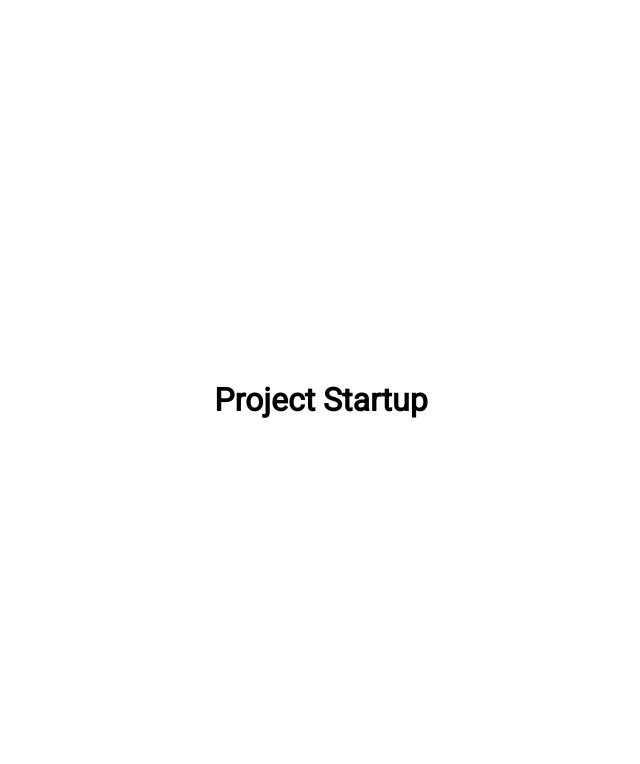
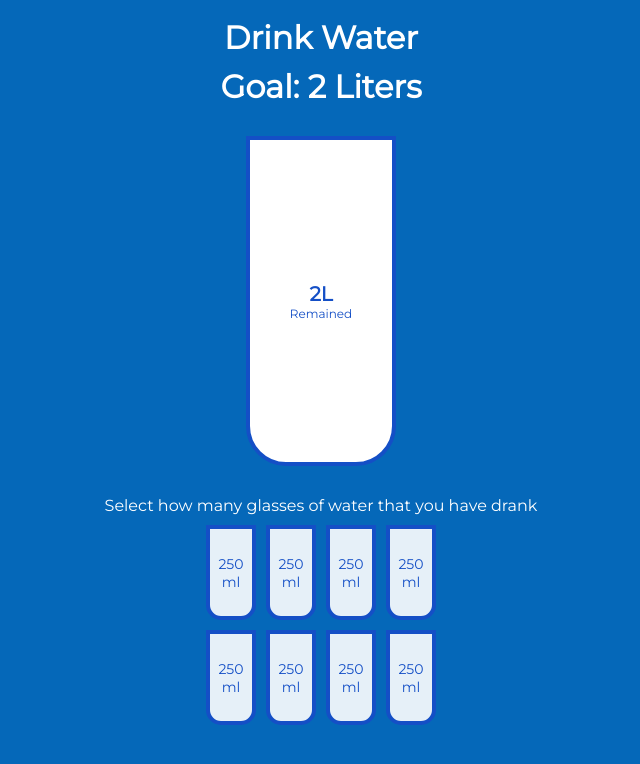
Before and after one commit to Justfemi/DrinkWater, a plain HTML site: page index.html in a window 1280 px wide. Shown: the whole page, without its empty margins (319-959 px from the left). Drawn offline with Linux system fonts and the light colour scheme.

Commit message:
script added

```diff
--- a/index.html
+++ b/index.html
@@ -3,14 +3,34 @@
 <head>
     <meta charset="UTF-8">
     <meta name="viewport" content="width=device-width, initial-scale=1.0">
-    <!-- <link rel="stylesheet" href="https://cdnjs.cloudflare.com/ajax/libs/
-    font-awesome/5.15.1/css/all.min.css" integrity="sha512-+4zCK9k+qNFUR5X+cKL9EIR+
-    ZOhtIloNl9GIKS57V1MyNsYpYcUrUeQc9vNfzsWfV28IaLL3i96P9sdNyeRssA==" crossorigin="anonymous" /> -->
     <link rel="stylesheet" href="style.css">
-    <title>My Project</title>
+    <title>Drink Water</title>
 </head>
 <body>
-    <h1>Project Startup</h1>
+    <h1>Drink Water</h1>
+    <h1>Goal: 2 Liters</h1>
+
+    <div class="cup">
+        <div class="remained" id="remained">
+            <span id="liters"></span>
+            <small>Remained</small>
+        </div>
+
+        <div class="percentage" id="percentage"></div>
+    </div>
+
+    <p class="text">Select how many glasses of water that you have drank</p>
+
+    <div class="cups">
+        <div class="cup cup-small">250 ml</div>
+        <div class="cup cup-small">250 ml</div>
+        <div class="cup cup-small">250 ml</div>
+        <div class="cup cup-small">250 ml</div>
+        <div class="cup cup-small">250 ml</div>
+        <div class="cup cup-small">250 ml</div>
+        <div class="cup cup-small">250 ml</div>
+        <div class="cup cup-small">250 ml</div>
+    </div>
     <script src="script.js"></script>
 </body>
 </html>
--- a/script.js
+++ b/script.js
@@ -0,0 +1,51 @@
+const smallCups = document.querySelectorAll('.cup-small');
+const liters = document.getElementById('liters');
+const percentage = document.getElementById('percentage');
+const remained = document.getElementById('remained');
+
+updateBigCup();
+
+smallCups.forEach((cup, idx) => {
+    cup.addEventListener('click', () => highlightedCups(idx))
+})
+
+function highlightedCups(idx) {
+    if(smallCups[idx].classList.contains('full') && !smallCups
+    [idx].nextElementSibling.classList.contains('full')) {
+        idx--;
+    }
+    smallCups.forEach((cup, idx2) => {
+        if(idx2 <= idx) {
+            cup.classList.add('full');
+        }
+        else {
+            cup.classList.remove('full');
+        }
+    })
+
+    updateBigCup();
+}
+
+function updateBigCup() {
+    const fullCups = document.querySelectorAll('.cup-small.full').length;
+    const totalCups = smallCups.length;
+
+    if(fullCups === 0) {
+        percentage.style.visibility = 'hidden';
+        percentage.style.height = 0;
+    }
+    else {
+        percentage.style.visibility = 'visible';
+        percentage.style.height = `${fullCups / totalCups * 330}px`;
+        percentage.innerText = `${fullCups / totalCups * 100}%`
+    }
+
+    if(fullCups === totalCups) {
+        remained.style.visibility = 'hidden';
+        remained.style.height = 0;
+    }
+    else {
+        remained.style.visibility = 'visible';
+        liters.innerText = `${2 - (250 * fullCups / 1000)}L`
+    }
+}
--- a/style.css
+++ b/style.css
@@ -1,16 +1,104 @@
-@import url('https://fonts.googleapis.com/css2?family=Roboto&display=swap');
+@import url('https://fonts.googleapis.com/css?family=Montserrat&display=swap');
+
+:root {
+    --border-color: #144fc6;
+    --fill-color: #6ab3f8;
+}
 
 * {
     box-sizing: border-box;
 }
 
 body {
-    font-family: 'Roboto', sans-serif;
+    background-color: #0568b9;
+    color: #fff;
+    font-family: 'Montserrat', sans-serif;
     display: flex;
-    margin: 0;
+    margin-bottom: 40px;
+    flex-direction: column;
+    align-items: center;
+}
+
+h1 {
+    margin: 10px 0 0;
+}
+
+h3 {
+    font-weight: 400;
+    margin: 10px 0;
+}
+
+.cup {
+    background-color: #fff;
+    border: 4px solid var(--border-color);
+    color: var(--border-color);
+    border-radius: 0 0 40px 40px;  /*top bottom left right*/
+    height: 330px;
+    width: 150px;
+    margin: 30px 0;
+    display: flex;
+    flex-direction: column;
+    overflow: hidden;
+}
+
+.cup.cup-small {
+    width: 50px;
+    height: 95px;
+    border-radius: 0 0 15px 15px;
+    background-color: rgba(255, 255, 255, 0.9);
+    cursor: pointer;
+    font-size: 14px;
+    align-items: center;
+    justify-content: center;
+    text-align: center;
+    margin: 5px;
+    transition: 0.3s ease;
+}
+
+.cup.cup-small.full {
+    background-color: var(--fill-color);
+    color: #fff;
+}
+
+.cups {
+    display: flex;
+    flex-wrap: wrap;
+    align-items: center;
+    justify-content: center;
+    width: 280px;
+}
+
+.remained {
+    display: flex;
     flex-direction: column;
     align-items: center;
     justify-content: center;
-    height: 100vh;
-    overflow: hidden;
+    text-align: center;
+    flex: 1;
+    transition: 0.3s ease;
 }
+
+.remained span {
+    font-size: 20px;
+    font-weight: bold;
+}
+
+.remained small {
+    font-size: 12px;
+}
+
+.percentage {
+    background-color: var(--fill-color);
+    display: flex;
+    align-items: center;
+    justify-content: center;
+    font-weight: bold;
+    font-size: 30px;
+    height: 0;
+    transition: 0.3s ease;
+}
+
+.text {
+    align-items: center;
+    margin: 0 0 5px;
+}
```
